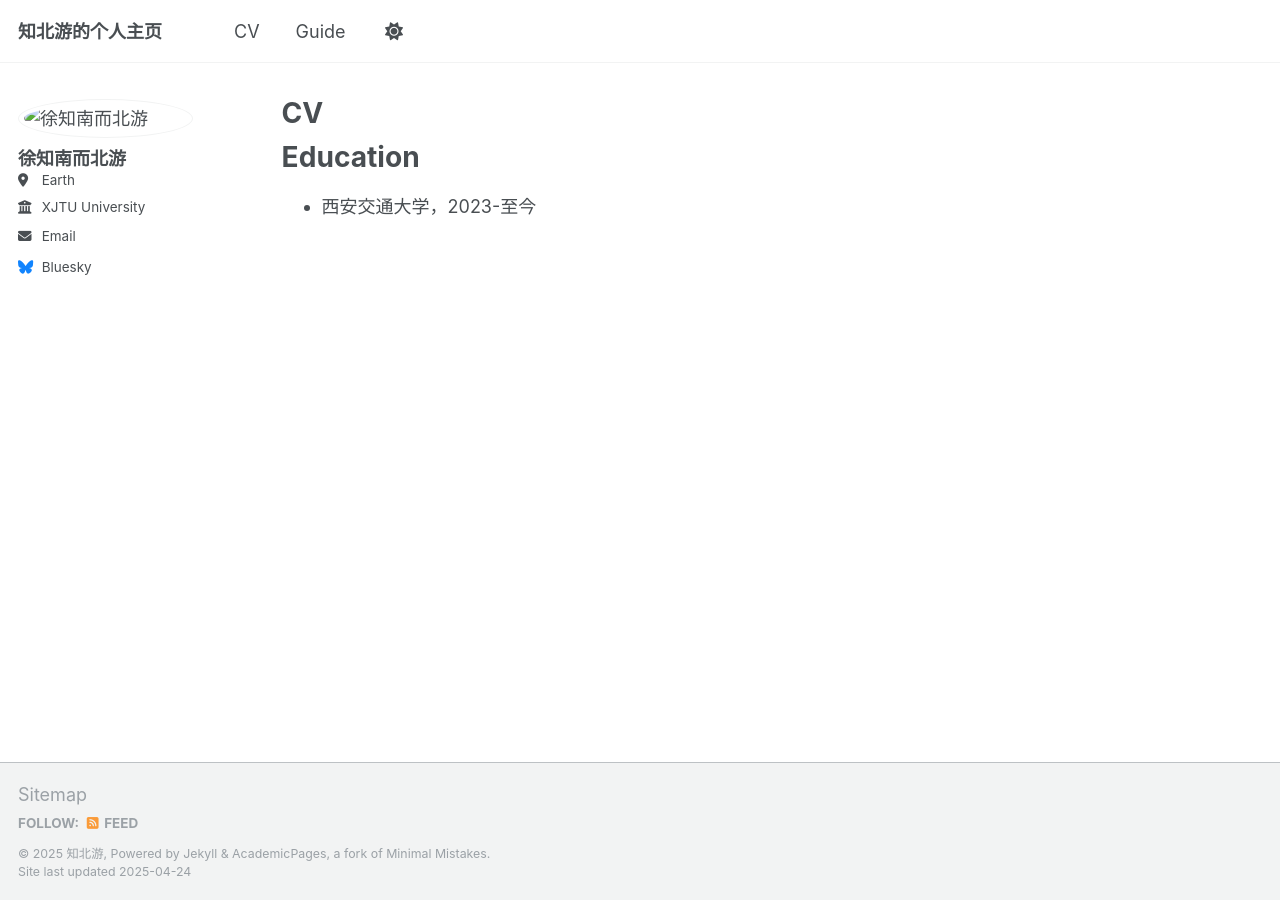
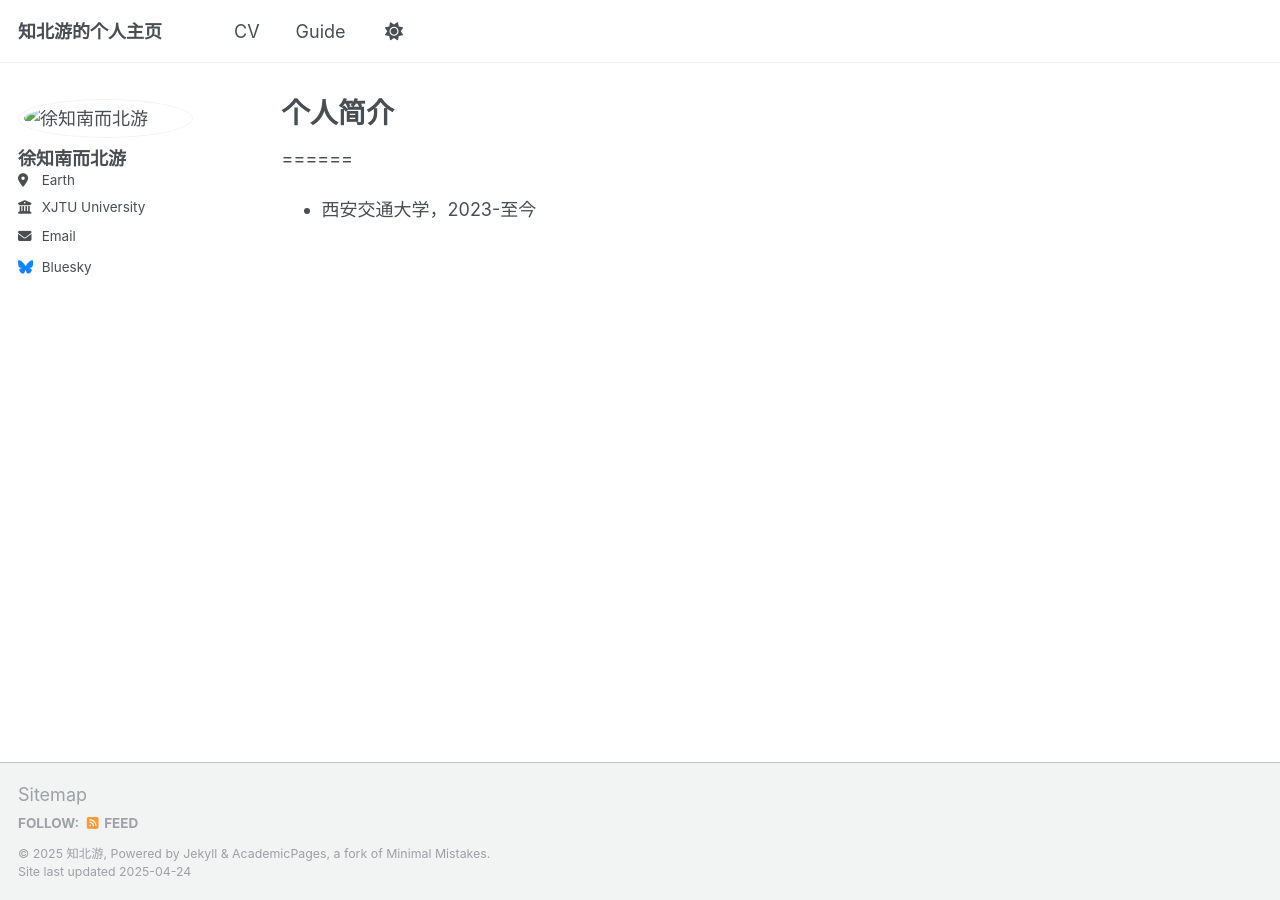
Before and after one commit to 9024yuy/9024yuy.github.io, a Jekyll site: the page built from _pages/cv.md, in a window 1280 px wide. Built offline with Jekyll 4.4.1, drawn with Linux system fonts in a browser that asks for light colours.

Commit message:
Update cv.md

```diff
--- a/_pages/cv.md
+++ b/_pages/cv.md
@@ -1,6 +1,6 @@
 ---
 layout: archive
-title: "CV"
+title: "个人简介"
 permalink: /cv/
 author_profile: true
 redirect_from:
@@ -9,6 +9,5 @@ redirect_from:
 
 {% include base_path %}
 
-Education
 ======
 * 西安交通大学，2023-至今
```
